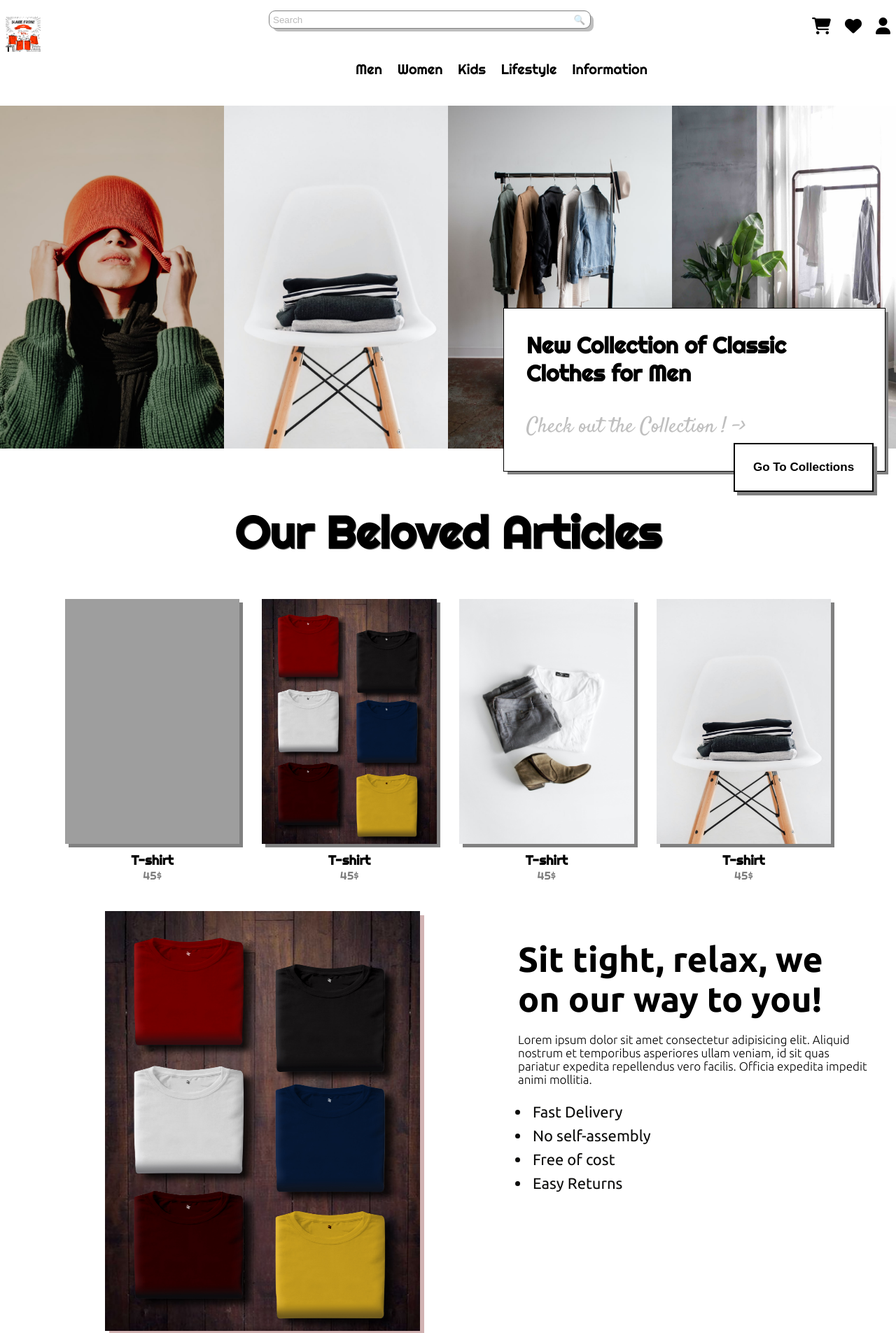
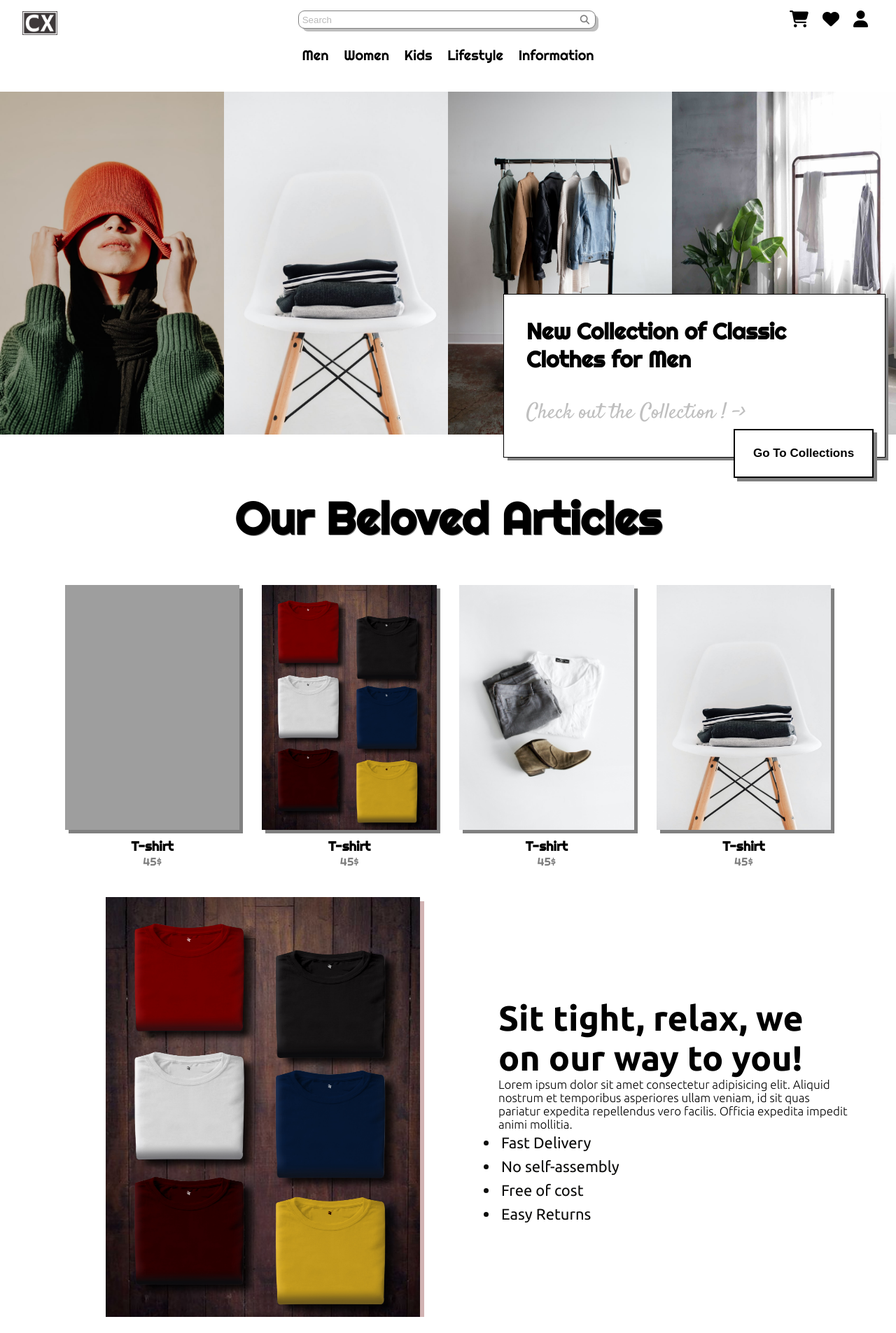
Before and after one commit to Ujjwal-Agarwal/E-Commerce-Front-End, a plain HTML site: page index.html in a window 1280 px wide. Shown: the whole page at 70% size. After the commit the page ends 1882 px from the top, so only its background shows below. Drawn offline with Linux system fonts and the light colour scheme; grey boxes are pictures that could not be loaded.

Commit message:
Respondive Design

```diff
--- a/CSS/style3.css
+++ b/CSS/style3.css
@@ -4,13 +4,35 @@
 }
 .nav{
     display:flex;
-    flex-wrap: wrap;
-    justify-content: space-between;
+    /* position: fixed; */
+    flex-direction: row;
+    flex-wrap: nowrap;
+    justify-content: center;
     margin-top: 1rem;
+    margin-bottom: 1rem;
+}
+.nav-logo{
+    width: 33.33%;
+    display: inline-block;
+}
+.nav-logo img{
+    margin-left: 2rem;
+    vertical-align: top;
+}
+.icons{
+    width: 33.33%;
+    display: inline-block;
+}
+.icons .nav-list{
+    /* margin-top: 10%; */
+    margin-top: 0.2rem;
+    float: right;
+    vertical-align: top;
 }
 
 .searchbox-div{
-    width: 35%;
+    width: 33.33%;
+    display: inline-block;
 }
 .searchbox{
     padding:3px 5px;
@@ -18,10 +40,11 @@
     outline: 1px solid black;
     display: inline-block;
      border-radius: 8px;
-    width: 100%;
+    width: 97%;
     opacity: 0.5;
     height:100%;
     box-shadow: 5px 5px grey;
+    vertical-align: top;
 }
 .searchbox:hover{
     box-shadow: 5px 5px black;
@@ -52,6 +75,7 @@
 
 .nav-list{
     list-style: none;
+    margin-inline: 2rem;
 }
 .nav-list-item{
     display: inline-block;
@@ -62,20 +86,10 @@
     font-family: Righteous;
     display: inline-block;
     text-align: center;
-    margin-left: 500px;
+    width: 100%;
     font-size: 1.25rem;
 }
 
-.icons{
-}
-
-.icons .nav-list{
-    margin-top: 10%;
-}
-
-.nav-logo{
-    margin: 0.5rem;
-}
 
 .banner1{
     margin-top:40px;
@@ -197,57 +211,63 @@
     height: 100%;
     width: 100%;
 }
-.delivery{
+
+.showcase-1{
     /* border:4px solid purple; */
     display:flex;
-    margin-top:80px;
+    margin-top:5rem;
+    margin-inline: 1rem;
 }
-.shipimg{
+.showcase-1-img{
     height:600px;
     display:inline-block;
-    width:50%;
+    width: 40%;
+    margin-left: 5.3rem;
     /* border:2px solid red; */
 }
-.shipping{
-    padding:40px;
+.showcase-1-img img{
+    box-shadow: 6px 6px rgb(209, 178, 178);
+    float: right;
+    height:100%;
+    width:90%;
+}
+.showcase-1-text{
+    padding:2rem;
+    margin-top: 7rem ;
+    margin-left: 5rem ;
     display:inline-block;
-    width:50%;
-    margin-left:200px;
+    width:40%;
+    /* text-align: right; */
+
 /* border:2px solid red; */
 }
+
+.showcase-1-heading{
+    font-size: 50px;
+    font-family: 'Ubuntu';
+    font-weight: 700;
+}
+
 .no{
     font-family: 'Ubuntu', sans-serif;
     font-weight: 300;
-    margin-top:20px;
+
     font-size:17px;
-    margin-left:0px;
+
 
 }
 
-.del{
+.showcase-1-list{
     font-family: 'Ubuntu', sans-serif;
     font-weight: 400;
-    margin-top: 20px;
+}
+.showcase-1-list li{
+    padding:4px;
+    margin-left: ;
+    /* border:2px solid red; */
 
-}
-.del li{
-    padding:4px;
-    /* border:2px solid red; */
-    margin-left:17px;
     font-size:22px;
 
     color: rgb(13, 13, 12)
 
 }
-
-.sit{
-    font-size: 50px;
-    font-family: 'Ubuntu';
-    font-weight: 700;
-}
-.shipimg img{
-    box-shadow: 6px 6px rgb(209, 178, 178);
-    margin-left:150px;
-    height:100%;
-    width:90%;
-}
--- a/index.html
+++ b/index.html
@@ -1,36 +1,44 @@
 <!DOCTYPE html>
 <html>
   <head>
-        <meta charset="utf-8">
+    <meta charset="utf-8" />
     <title>HOME</title>
-        <link rel="preconnect" href="https://fonts.googleapis.com">
-        <link rel="preconnect" href="https://fonts.gstatic.com" crossorigin>
-        <link href="https://fonts.googleapis.com/css2?family=DM+Sans&family=Noto+Sans+Devanagari:wght@400;600&family=Righteous&family=Satisfy&family=Ubuntu:wght@300;400;700&display=swap" rel="stylesheet">
-        <script src="https://kit.fontawesome.com/e1a7b72918.js" crossorigin="anonymous"></script>
-        <link type="text/css" rel="stylesheet" href="CSS/style3.css">
+    <link rel="preconnect" href="https://fonts.googleapis.com" />
+    <link rel="preconnect" href="https://fonts.gstatic.com" crossorigin />
+    <link
+      href="https://fonts.googleapis.com/css2?family=DM+Sans&family=Noto+Sans+Devanagari:wght@400;600&family=Righteous&family=Satisfy&family=Ubuntu:wght@300;400;700&display=swap"
+      rel="stylesheet"
+    />
+    <script
+      src="https://kit.fontawesome.com/e1a7b72918.js"
+      crossorigin="anonymous"
+    ></script>
+    <link type="text/css" rel="stylesheet" href="CSS/style3.css" />
   </head>
   <body>
     <div class="nav">
-            <div class="nav-logo"><img src="images/login-image.jpg" width="50"></div>
+      <div class="nav-logo"><img src="images/logo.png" width="50px" /></div>
       <div class="searchbox-div">
         <form>
-                    <div class="searchbox"><input type="text" class="searchtext" placeholder="Search">
-                        <button class="btn">🔍</button>
+          <div class="searchbox">
+            <input type="text" class="searchtext" placeholder="Search" />
+            <button class="btn">
+              <i class="fa-solid fa-magnifying-glass"></i>
+            </button>
           </div>
-
         </form>
-
       </div>
 
       <div class="icons">
         <ul class="nav-list">
-                <li class="nav-list-item"><i class="fa-solid fa-cart-shopping fa-xl"></i></li>
+          <li class="nav-list-item">
+            <i class="fa-solid fa-cart-shopping fa-xl"></i>
+          </li>
           <li class="nav-list-item"><i class="fa-solid fa-heart fa-xl"></i></li>
           <li class="nav-list-item"><i class="fa-solid fa-user fa-xl"></i></li>
         </ul>
       </div>
     </div>
-
 
     <div class="type-nav">
       <ul class="nav-list">
@@ -42,28 +50,25 @@
       </ul>
     </div>
 
-
-
-
     <div class="banner1-div">
       <div class="banner1">
         <div class="img">
-                <img src="images/banner7.jpeg" class="banner-img">
+          <img src="images/banner7.jpeg" class="banner-img" />
         </div>
         <div class="img">
-                <img src="images/banner5.jpeg" class="banner-img">
+          <img src="images/banner5.jpeg" class="banner-img" />
         </div>
         <div class="img">
-                <img src="images/banner6.jpeg" class="banner-img">
+          <img src="images/banner6.jpeg" class="banner-img" />
         </div>
         <div class="img">
-                <img src="images/banner8.jpeg" class="banner-img">
+          <img src="images/banner8.jpeg" class="banner-img" />
         </div>
       </div>
       <div class="description">
         <h1>New Collection of Classic Clothes for Men</h1>
         <p class="description-number">Check out the Collection ! -></p>
-            <button class= "btn2" > Go To Collections</button>
+        <button class="btn2">Go To Collections</button>
       </div>
     </div>
 
@@ -73,75 +78,57 @@
       </div>
       <div class="banner-2-display">
         <div class="banner-2-img">
-                <img src="images/banner2.jpg" alt="Clothes">
+          <img src="images/banner2.jpg" alt="Clothes" />
           <h3>T-shirt</h3>
           <p>45$</p>
         </div>
         <div class="banner-2-img">
-                <img src="images/banner1.jpg" alt="Clothes">
+          <img src="images/banner1.jpg" alt="Clothes" />
           <h3>T-shirt</h3>
           <p>45$</p>
         </div>
         <div class="banner-2-img">
-                <img src="images/banner3.jpg" alt="Clothes">
+          <img src="images/banner3.jpg" alt="Clothes" />
           <h3>T-shirt</h3>
           <p>45$</p>
         </div>
         <div class="banner-2-img">
-                <img src="images/banner5.jpeg" alt="Clothes">
+          <img src="images/banner5.jpeg" alt="Clothes" />
           <h3>T-shirt</h3>
           <p>45$</p>
         </div>
       </div>
-
     </div>
-
-
-
-
-
 
     <div class="about-shop"></div>
     <div class="top-selling"></div>
     <div class="styles"></div>
 
-
-
-
-
-<div class="delivery">
-
-
-    <div class="shipimg">
-<img  src="images/banner1.jpg" alt="img">
-
-
+    <div class="showcase-1">
+      <div class="showcase-1-img">
+        <img src="images/banner1.jpg" alt="img" />
       </div>
 
-     <div class="shipping">
-<h1 class="sit"> Sit tight, relax, we on our way to you!</h1>
+      <div class="showcase-1-text">
+        <h1 class="showcase-1-heading">Sit tight, relax, we on our way to you!</h1>
         <p class="no">
-Lorem ipsum dolor sit amet consectetur adipisicing elit. Aliquid nostrum et temporibus asperiores ullam veniam,
-id sit quas pariatur expedita repellendus vero facilis. Officia expedita impedit animi mollitia.
+          Lorem ipsum dolor sit amet consectetur adipisicing elit. Aliquid
+          nostrum et temporibus asperiores ullam veniam, id sit quas pariatur
+          expedita repellendus vero facilis. Officia expedita impedit animi
+          mollitia.
         </p>
-<ul class="del">
+        <ul class="showcase-1-list">
           <li>Fast Delivery</li>
           <li>No self-assembly</li>
           <li>Free of cost</li>
           <li>Easy Returns</li>
-
         </ul>
-
-
-
       </div>
     </div>
-
 
     <div class="pre-footer"></div>
     <!-- <div class="footer">
             <p>©Ujjwal Agarwal,Raghav Mittal</p>
         </div> -->
-
   </body>
 </html>
```
Also changed, not shown: images/logo.png (added), 1 other file. Lines whose indentation alone changed are shown as unchanged.
